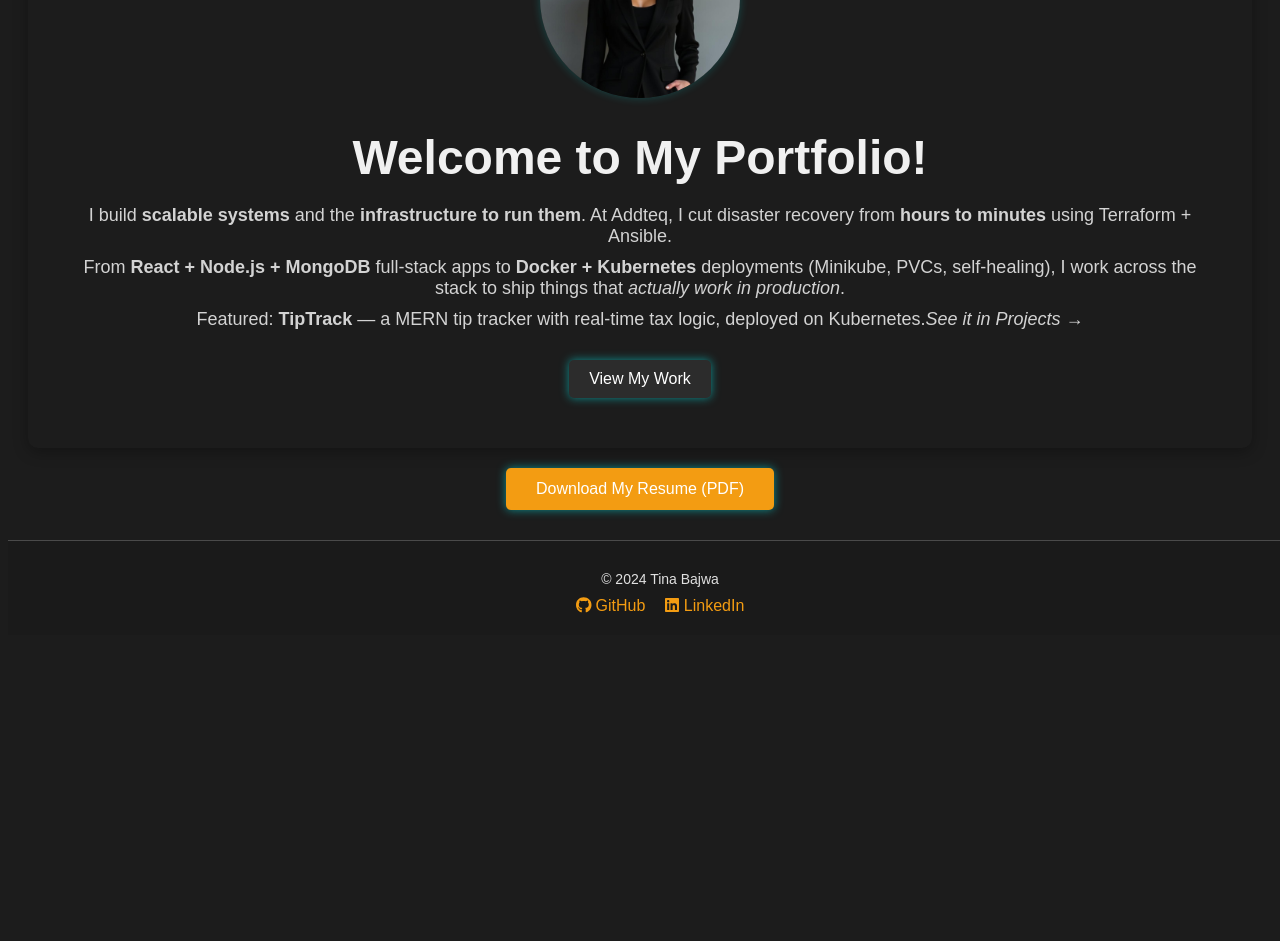
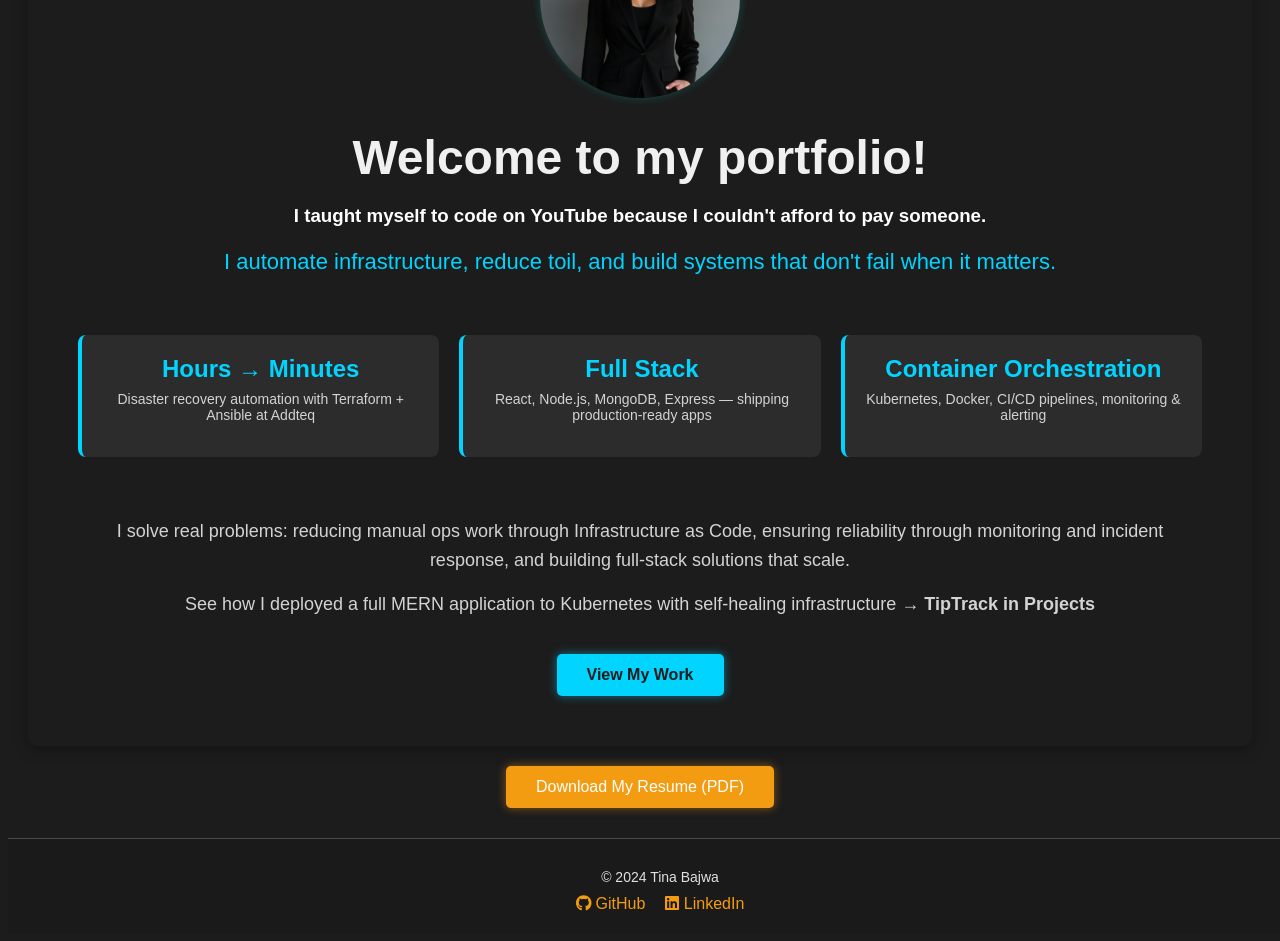
Before and after one commit to Tea-naa/My-Portfolio, a React (Create React App) app: page / in a window 1280 px wide. Shown: the part 740-1681 px from the top of the page. Before the commit the page ends 1383 px from the top, so only its background shows below. Built offline with nearby package versions, Linux system fonts and the light colour scheme.

Commit message:
home page update

```diff
--- a/src/components/Home.js
+++ b/src/components/Home.js
@@ -5,48 +5,65 @@ import profile from '../profile.jpg';
 import './Home.css';
 
 const Home = () => {
-    const [isHovered, setIsHovered] = useState(false);
+    const [isProfileHovered, setIsProfileHovered] = useState(false);
+    const [isLinkHovered, setIsLinkHovered] = useState(false);
 
     return (
         <div style={styles.pageContainer}>
             <div style={styles.container}>
                 <Hero />
                 {/* Profile Image Section */}
-                <div className="profile-image-container">
+                <div
+                    className="profile-image-container"
+                    onMouseEnter={() => setIsProfileHovered(true)}
+                    onMouseLeave={() => setIsProfileHovered(false)}
+                >
                     <img
                         src={profile}
                         alt="Tina"
-                        className={`profile-image ${isHovered ? 'profile-image-hover' : ''}`}
-                        onMouseEnter={() => setIsHovered(true)}
-                        onMouseLeave={() => setIsHovered(false)}
+                        className={`profile-image ${isProfileHovered ? 'profile-image-hover' : ''}`}
                     />
-                    <div className={`profile-hover ${isHovered ? 'profile-hover-visible' : ''}`}>
-                    <p>DevOpsEngineer | Full Stack Developer | Infrastructure Enthusiast</p>
+                    <div className={`profile-hover ${isProfileHovered ? 'profile-hover-visible' : ''}`}>
+                        <p>DevOps Engineer | Full Stack Developer | Infrastructure Enthusiast</p>
                     </div>
                 </div>
 
                 <h1 className="animate__animated animate__fadeInDown" style={styles.heading}>
-    Welcome to My Portfolio!
+                    Welcome to my portfolio!
+
                 </h1>
+                    <h3>I taught myself to code on YouTube because I couldn't afford to pay someone.</h3>
+                <p style={styles.tagline}>
+                    I automate infrastructure, reduce toil, and build systems that don't fail when it matters.
+                </p>
+
+                <div style={styles.highlightsContainer}>
+                    <div style={styles.highlight}>
+                        <strong style={styles.metric}>Hours → Minutes</strong>
+                        <p style={styles.metric_text}>Disaster recovery automation with Terraform + Ansible at Addteq</p>
+                    </div>
+                    <div style={styles.highlight}>
+                        <strong style={styles.metric}>Full Stack</strong>
+                        <p style={styles.metric_text}>React, Node.js, MongoDB, Express — shipping production-ready apps</p>
+                    </div>
+                    <div style={styles.highlight}>
+                        <strong style={styles.metric}>Container Orchestration</strong>
+                        <p style={styles.metric_text}>Kubernetes, Docker, CI/CD pipelines, monitoring & alerting</p>
+                    </div>
+                </div>
+
                 <p style={styles.paragraph}>
-                    I build <strong>scalable systems</strong> and the <strong>infrastructure to run them</strong>.
-                    At Addteq, I cut disaster recovery from <strong>hours to minutes</strong> using Terraform + Ansible.
+                    I solve real problems: reducing manual ops work through Infrastructure as Code, ensuring reliability through monitoring and incident response, and building full-stack solutions that scale.
                 </p>
 
                 <p style={styles.paragraph}>
-                    From <strong>React + Node.js + MongoDB</strong> full-stack apps to <strong>Docker + Kubernetes</strong> deployments
-                    (Minikube, PVCs, self-healing), I work across the stack to ship things that <em>actually work in production</em>.
-                </p>
-
-                <p style={styles.paragraph}>
-                    Featured: <strong>TipTrack</strong> — a MERN tip tracker with real-time tax logic, deployed on Kubernetes.
-                    <em>See it in Projects →</em>
+                    See how I deployed a full MERN application to Kubernetes with self-healing infrastructure → <strong>TipTrack in Projects</strong>
                 </p>
 
                 <Link to="/projects"
-    style={{ ...styles.link, ...(isHovered ? styles.linkHover : {}) }}
-    onMouseEnter={() => setIsHovered(true)}
-    onMouseLeave={() => setIsHovered(false)}
+                    style={{ ...styles.link, ...(isLinkHovered ? styles.linkHover : {}) }}
+                    onMouseEnter={() => setIsLinkHovered(true)}
+                    onMouseLeave={() => setIsLinkHovered(false)}
                 >
                     View My Work
                 </Link>
@@ -70,11 +87,11 @@ const styles = {
     pageContainer: {
         display: 'flex',
         flexDirection: 'column',
-        minHeight: '100vh', // Ensures full height
-        justifyContent: 'space-between', // Pushes content to the top and bottom
+        minHeight: '100vh',
+        justifyContent: 'space-between',
     },
     container: {
-        flex: '1', // Pushes footer to the bottom
+        flex: '1',
         textAlign: 'center',
         padding: '50px',
         backgroundColor: '#1c1c1c',
@@ -88,32 +105,64 @@ const styles = {
         color: '#f0f0f0',
         marginBottom: '20px',
     },
+    tagline: {
+        fontSize: '22px',
+        color: '#00d4ff',
+        marginBottom: '40px',
+        fontWeight: '500',
+    },
+    highlightsContainer: {
+        display: 'grid',
+        gridTemplateColumns: 'repeat(auto-fit, minmax(250px, 1fr))',
+        gap: '20px',
+        marginBottom: '40px',
+        padding: '20px 0',
+    },
+    highlight: {
+        padding: '20px',
+        backgroundColor: '#2c2c2c',
+        borderRadius: '8px',
+        borderLeft: '4px solid #00d4ff',
+        transition: 'transform 0.3s, box-shadow 0.3s',
+    },
+    metric: {
+        fontSize: '24px',
+        color: '#00d4ff',
+        display: 'block',
+    },
+    metric_text: {
+        fontSize: '14px',
+        color: '#d3d3d3',
+        marginTop: '8px',
+    },
     paragraph: {
         fontSize: '18px',
         color: '#d3d3d3',
-        margin: '10px 0',
+        margin: '15px 0',
+        lineHeight: '1.6',
     },
     link: {
         display: 'inline-block',
         marginTop: '20px',
-        padding: '10px 20px',
-        backgroundColor: '#2c2c2c',
-        color: '#fff',
+        padding: '12px 30px',
+        backgroundColor: '#00d4ff',
+        color: '#1c1c1c',
         borderRadius: '5px',
         textDecoration: 'none',
         transition: 'transform 0.3s, box-shadow 0.3s',
-        boxShadow: '0 0 10px rgba(0, 255, 255, 0.5)',
+        fontWeight: 'bold',
+        boxShadow: '0 0 10px rgba(0, 212, 255, 0.5)',
     },
     linkHover: {
         transform: 'scale(1.1)',
-        boxShadow: '0 0 20px rgba(0, 255, 255, 0.8)',
+        boxShadow: '0 0 20px rgba(0, 212, 255, 0.8)',
     },
     resumeContainer: {
         display: 'flex',
-        justifyContent: 'center', // Centers the resume button horizontally
-        alignItems: 'center', // Centers the button vertically
-        marginTop: 'auto', // Pushes it to the bottom of the page
-        marginBottom: '30px', // Adds space from the bottom
+        justifyContent: 'center',
+        alignItems: 'center',
+        marginTop: 'auto',
+        marginBottom: '30px',
     },
     resumeLink: {
         display: 'inline-block',
@@ -124,7 +173,7 @@ const styles = {
         textDecoration: 'none',
         fontSize: '16px',
         transition: 'transform 0.3s, box-shadow 0.3s',
-        boxShadow: '0 0 10px rgba(0, 255, 255, 0.5)',
+        boxShadow: '0 0 10px rgba(243, 156, 18, 0.5)',
     },
     resumeLinkHover: {
         transform: 'scale(1.1)',
```
Lines whose indentation alone changed are shown as unchanged.
